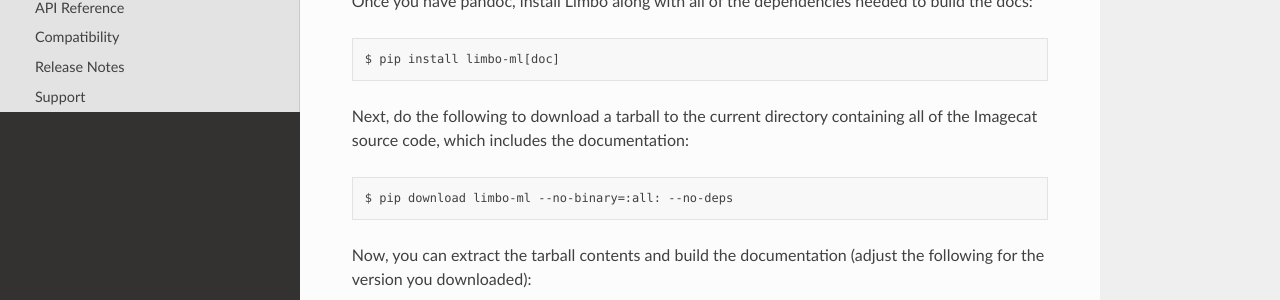
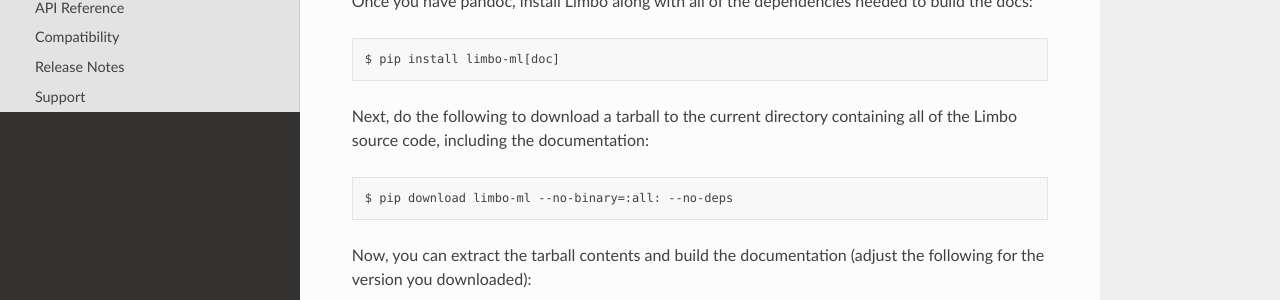
Before and after one commit to limbo-ml/user, a Sphinx documentation site: the page built from docs/installation.rst, in a window 1280 px wide and 900 px high, scrolled down 523 px. Shown: the part 319-619 px from the top of the window. Built offline with Sphinx 7.4.7 and the Read the Docs theme 2.0.0, drawn with Linux system fonts in a browser that asks for light colours; pages that are not in the unit, such as notebooks, are missing from menus.

Commit message:
Fix a copy-n-paste error.

```diff
--- a/docs/installation.rst
+++ b/docs/installation.rst
@@ -37,7 +37,7 @@
     $ pip install limbo-ml[doc]
 
 Next, do the following to download a tarball to the current directory
-containing all of the Imagecat source code, which includes the documentation::
+containing all of the Limbo source code, including the documentation::
 
     $ pip download limbo-ml --no-binary=:all: --no-deps
 
```
